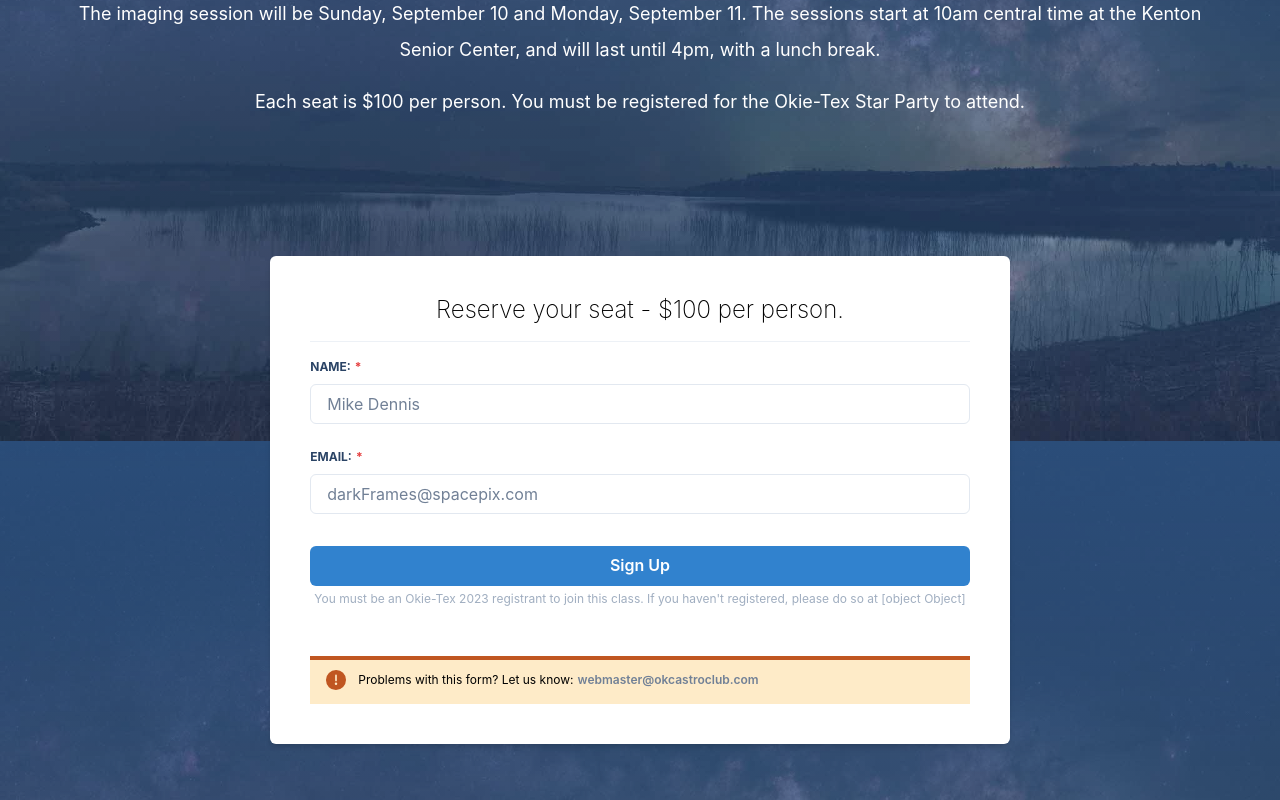
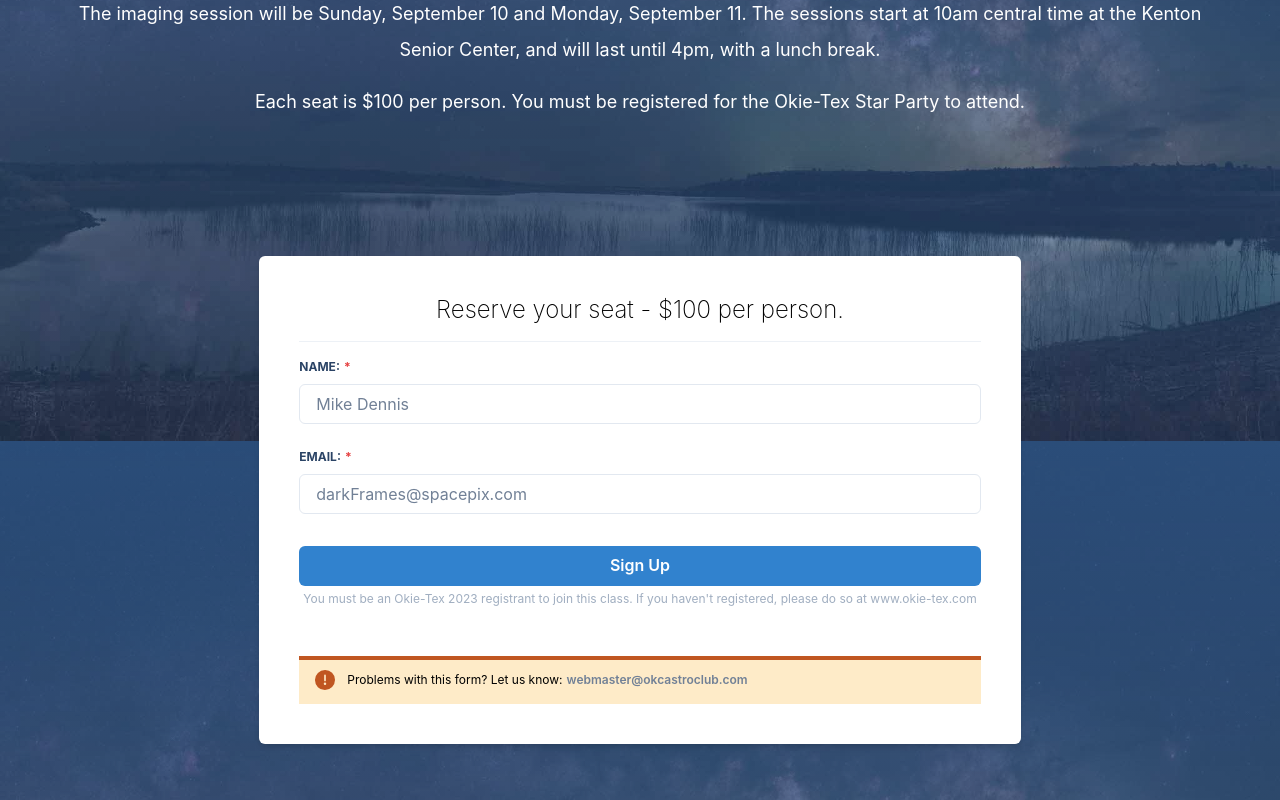
Before and after one commit to sdmacdonald/okcastro.club, a React (Vite) app: page /imaging-session in a window 1280 px wide. Shown: the part 359-1159 px from the top of the page. Built offline with nearby package versions, Linux system fonts and the light colour scheme.

Commit message:
bug fix - updated link on imaging session form.

```diff
--- a/src/organisms/ImagingSessionForm.jsx
+++ b/src/organisms/ImagingSessionForm.jsx
@@ -11,9 +11,7 @@ export const ImagingSessionForm = (props) => {
       loading={loading}
       name="imaging-session"
       onSubmit={onSubmit}
-      helperText={`You must be an Okie-Tex 2023 registrant to join this class. If you haven't registered, please do so at ${(
-        <Link href="http://www.okie-tex.com">okie-tex.com</Link>
-      )}`}
+      helperText={`You must be an Okie-Tex 2023 registrant to join this class. If you haven't registered, please do so at www.okie-tex.com`}
     >
       <FormInputField
         name="name"
```
